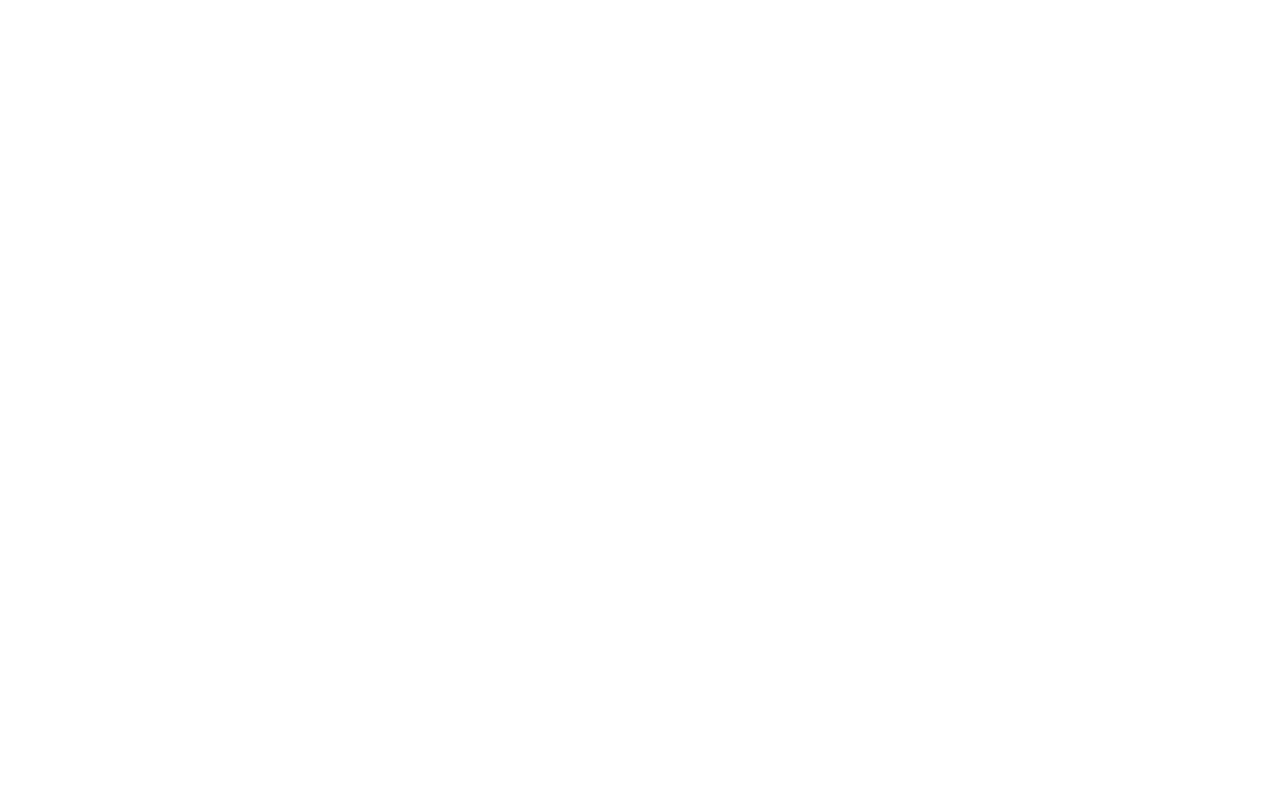
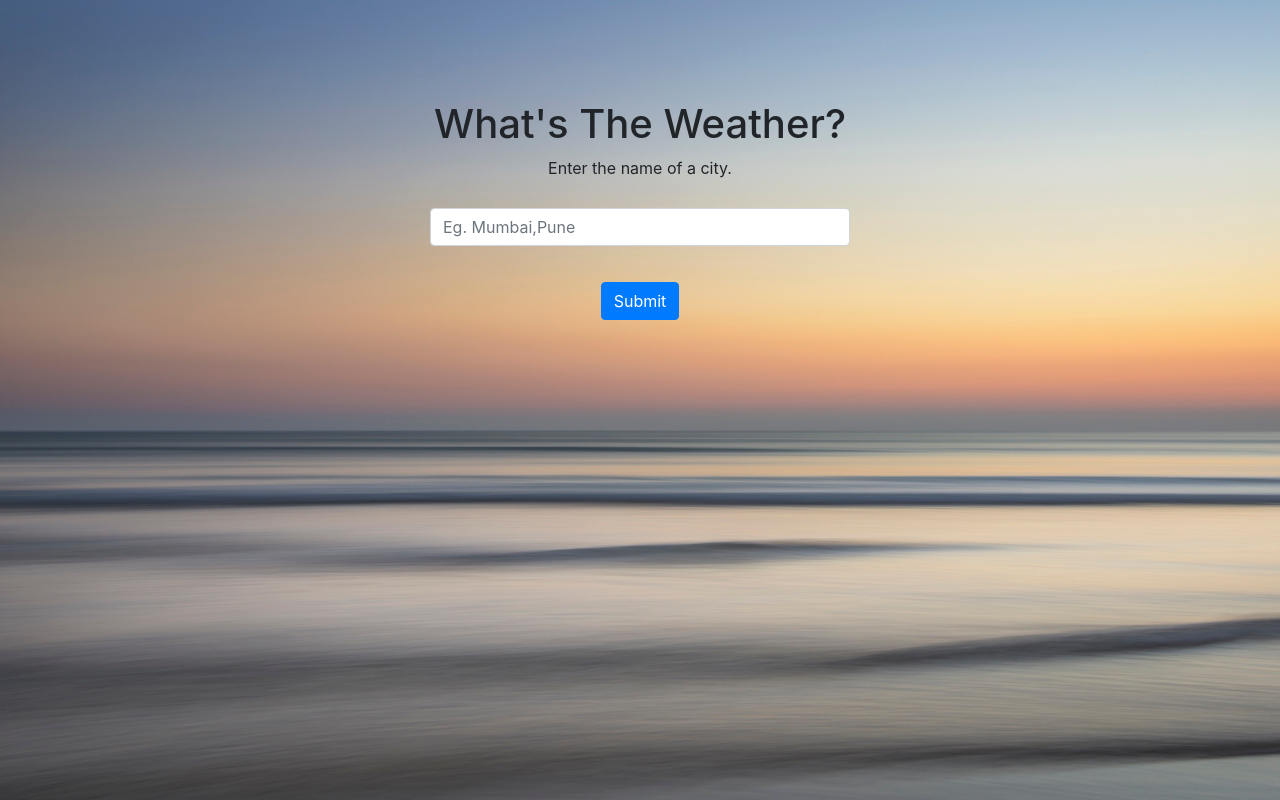
Before and after one commit to pritamhirave/Php_project_weather_scraper, a PHP site: page / in a window 1280 px wide. Before the commit the page is empty. Run offline with PHP 8.4, Linux system fonts and the light colour scheme; some libraries are stand-ins or nearby versions.

Commit message:
weather scraper for city

```diff
--- a/index.php
+++ b/index.php
@@ -1,4 +1,154 @@
 <?php
+
+    $weather = "";
+    $error = "";
+
+    if (array_key_exists('city', $_GET)) {
+
+        $city = str_replace(' ', '', $_GET['city']);
+
+        $file_headers = @get_headers("http://www.weather-forecast.com/locations/".$city."/forecasts/latest");
+
+
+        if($file_headers[0] == 'HTTP/1.1 404 Not Found') {
+
+            $error = "That city could not be found.";
+
+        } else {
+
+        $forecastPage = file_get_contents("http://www.weather-forecast.com/locations/".$city."/forecasts/latest");
+
+        $pageArray = explode('3 Day Weather Forecast Summary:</b><span class="read-more-small"><span class="read-more-content"> <span class="phrase">', $forecastPage);
+
+        if (sizeof($pageArray) > 1) {
+
+                $secondPageArray = explode('</span></span></span>', $pageArray[1]);
+
+                if (sizeof($secondPageArray) > 1) {
+
+                    $weather = $secondPageArray[0];
+
+                } else {
+
+                    $error = "That city could not be found.";
+
+                }
+
+            } else {
+
+                $error = "That city could not be found.";
+
+            }
+
+        }
+
+    }
 
 
 ?>
+
+
+<!DOCTYPE html>
+<html lang="en">
+
+<head>
+    <!-- Required meta tags always come first -->
+    <meta charset="utf-8">
+    <meta name="viewport" content="width=device-width, initial-scale=1, shrink-to-fit=no">
+    <meta http-equiv="x-ua-compatible" content="ie=edge">
+
+    <title>Weather Scraper</title>
+    <!-- Bootstrap CSS -->
+    <link rel="stylesheet" href="https://maxcdn.bootstrapcdn.com/bootstrap/4.0.0-alpha.2/css/bootstrap.min.css"
+        integrity="sha384-y3tfxAZXuh4HwSYylfB+J125MxIs6mR5FOHamPBG064zB+AFeWH94NdvaCBm8qnd" crossorigin="anonymous">
+
+    <style type="text/css">
+    html {
+        background: url(background.jpeg) no-repeat center center fixed;
+        -webkit-background-size: cover;
+        -moz-background-size: cover;
+        -o-background-size: cover;
+        background-size: cover;
+    }
+
+    body {
+
+        background: none;
+
+    }
+
+    .container {
+
+        text-align: center;
+        margin-top: 100px;
+        width: 450px;
+
+    }
+
+    input {
+
+        margin: 20px 0;
+
+    }
+
+    #weather {
+
+        margin-top: 15px;
+
+    }
+    </style>
+
+</head>
+
+<body>
+
+    <div class="container">
+
+        <h1>What's The Weather?</h1>
+
+
+
+        <form>
+            <fieldset class="form-group">
+                <label for="city">Enter the name of a city.</label>
+                <input type="text" class="form-control" name="city" id="city" placeholder="Eg. Mumbai,Pune" value="<?php
+
+																										   if (array_key_exists('city', $_GET)) {
+
+																										   echo $_GET['city'];
+
+																										   }
+
+																										   ?>">
+            </fieldset>
+
+            <button type="submit" class="btn btn-primary">Submit</button>
+        </form>
+
+        <div id="weather"><?php
+
+              if ($weather) {
+
+                  echo '<div class="alert alert-success" role="alert">
+  '.$weather.'
+</div>';
+
+              } else if ($error) {
+
+                  echo '<div class="alert alert-danger" role="alert">
+  '.$error.'
+</div>';
+
+              }
+
+              ?></div>
+    </div>
+
+    <!-- jQuery first, then Bootstrap JS. -->
+    <script src="https://ajax.googleapis.com/ajax/libs/jquery/2.1.4/jquery.min.js"></script>
+    <script src="https://maxcdn.bootstrapcdn.com/bootstrap/4.0.0-alpha.2/js/bootstrap.min.js"
+        integrity="sha384-vZ2WRJMwsjRMW/8U7i6PWi6AlO1L79snBrmgiDpgIWJ82z8eA5lenwvxbMV1PAh7" crossorigin="anonymous">
+    </script>
+</body>
+
+</html>
```
Also changed, not shown: background.jpeg (added).
